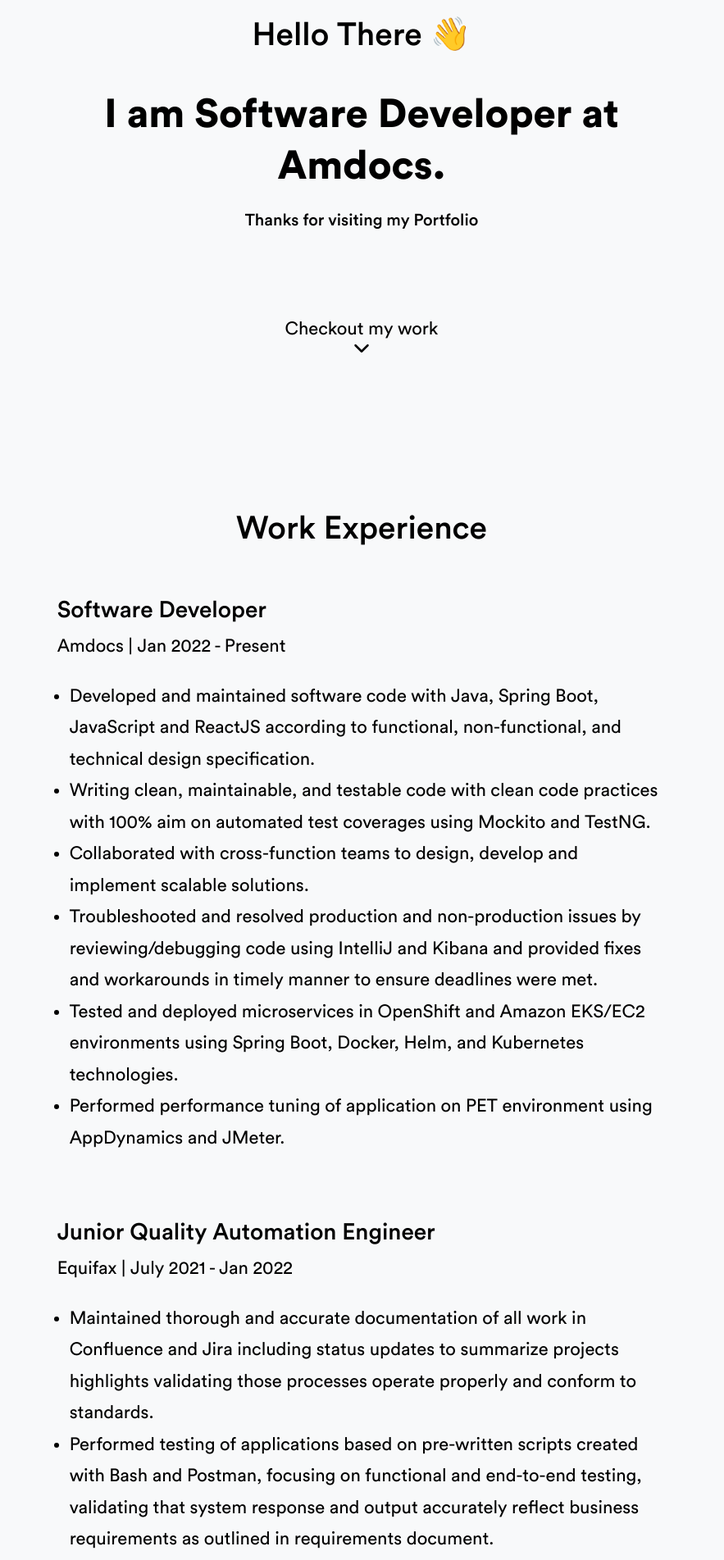
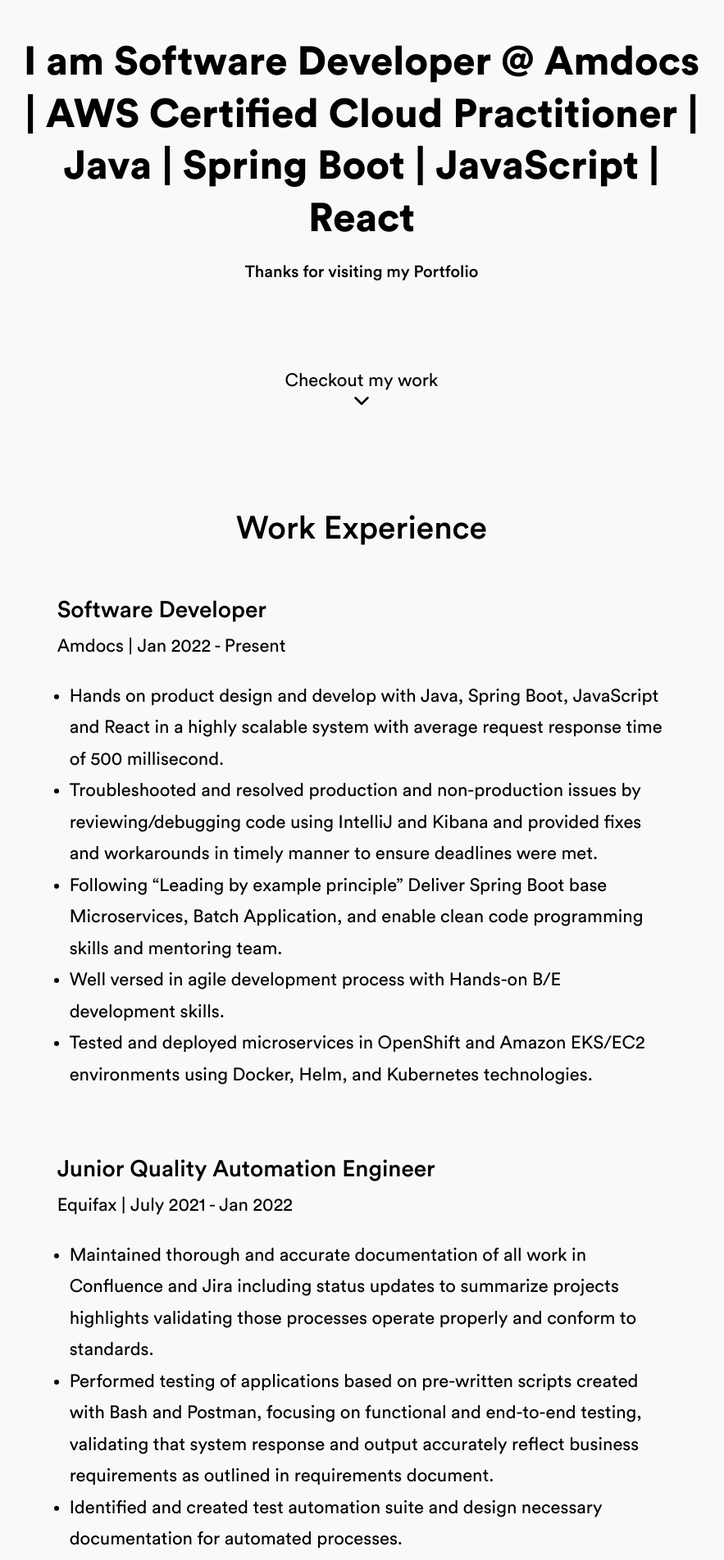
Before and after one commit to aman9824/portfolio_v2, a React (Create React App) app: page / in a window 1280 px wide. Shown: the part 237-2140 px from the top of the page at 82% size, without its empty margins (207-1090 px from the left). Built offline with nearby package versions, Linux system fonts and the light colour scheme.

Commit message:
Update Portfolio

```diff
--- a/src/components/Main.jsx
+++ b/src/components/Main.jsx
@@ -11,7 +11,7 @@
         </span>
       </h2>
       <h1 className="title">
-        I am Software Developer at Amdocs.
+        I am Software Developer @ Amdocs | AWS Certified Cloud Practitioner | Java | Spring Boot | JavaScript | React
       </h1>
       <h5 style={{ marginTop: "20px", textAlign: "center" }}>
         Thanks for visiting my Portfolio
--- a/src/components/Work.jsx
+++ b/src/components/Work.jsx
@@ -10,12 +10,11 @@
         <p className="job__title">Software Developer</p>
         <p className="company__name">Amdocs | Jan 2022 - Present</p>
         <ul className="job__points">
-          <li> Developed and maintained software code with Java, Spring Boot, JavaScript and ReactJS according to functional, non-functional, and technical design specification. </li>
-          <li> Writing clean, maintainable, and testable code with clean code practices with 100% aim on automated test coverages using Mockito and TestNG. </li>
-          <li> Collaborated with cross-function teams to design, develop and implement scalable solutions. </li>
+          <li> Hands on product design and develop with Java, Spring Boot, JavaScript and React in a highly scalable system with average request response time of 500 millisecond. </li>
           <li> Troubleshooted and resolved production and non-production issues by reviewing/debugging code using IntelliJ and Kibana and provided fixes and workarounds in timely manner to ensure deadlines were met. </li>
-          <li> Tested and deployed microservices in OpenShift and Amazon EKS/EC2 environments using Spring Boot, Docker, Helm, and Kubernetes technologies. </li>
-          <li> Performed performance tuning of application on PET environment using AppDynamics and JMeter. </li>
+          <li> Following “Leading by example principle” Deliver Spring Boot base Microservices, Batch Application, and enable clean code programming skills and mentoring team. </li>
+          <li> Well versed in agile development process with Hands-on B/E development skills. </li>
+          <li> Tested and deployed microservices in OpenShift and Amazon EKS/EC2 environments using Docker, Helm, and Kubernetes technologies. </li>
         </ul>
       </div>
 
@@ -25,6 +24,7 @@
         <ul className="job__points">
           <li> Maintained thorough and accurate documentation of all work in Confluence and Jira including status updates to summarize projects highlights validating those processes operate properly and conform to standards. </li>
           <li> Performed testing of applications based on pre-written scripts created with Bash and Postman, focusing on functional and end-to-end testing, validating that system response and output accurately reflect business requirements as outlined in requirements document. </li>
+          <li> Identified and created test automation suite and design necessary documentation for automated processes. </li>
         </ul>
       </div>
 
@@ -32,9 +32,9 @@
         <p className="job__title">Software Developer Intern</p>
         <p className="company__name">The Graduate Network | Jan 2021 - June 2021</p>
         <ul className="job__points">
-          <li> Worked in an agile environment to deliver high-quality software. </li>
           <li> Built distributed storage, index, and query systems that are scalable, fault-tolerant, low cost, and easy to manage/use. </li>
-          <li> Got hands-on experience in professional software engineering practices & best practices for the full software development life cycle, including coding standards, code reviews, source control management, build processes, testing, and operations. </li>
+          <li> Got hands-on experience in professional software engineering practices & best practices for the full software development life cycle, including coding standards, code reviews, source control management, build processes, testing, and operations.  </li>
+          <li> Hands-on JAVA B/E development, refactoring, and application performance tuning. </li>
         </ul>
       </div>
     </div>
```
Also changed, not shown: 1 other file (tests, documents, lock files or other folders).
